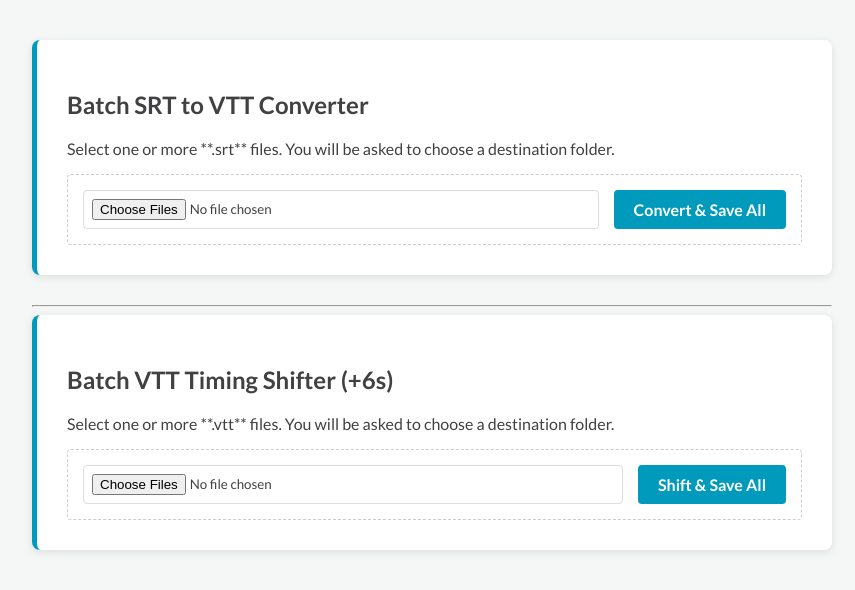
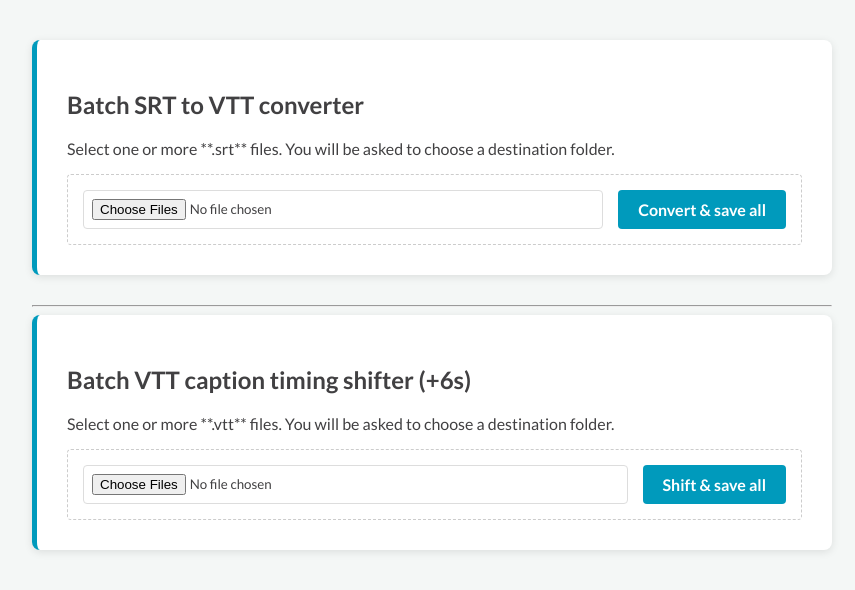
Before and after one commit to UC-DigiProd/caption-tools, a plain HTML site: page index.html in a window 1280 px wide. Shown: the whole page, without its empty margins (208-1063 px from the left). Drawn offline with Linux system fonts and the light colour scheme.

Commit message:
Update index.html

```diff
--- a/index.html
+++ b/index.html
@@ -15,12 +15,12 @@
 
     <main>
         <section class="tool-card">
-            <h2>Batch SRT to VTT Converter</h2>
+            <h2>Batch SRT to VTT converter</h2>
             <p class="instructions">Select one or more **.srt** files. You will be asked to choose a destination folder.</p>
 
             <form id="converter-form" class="upload-form">
                 <input type="file" id="srt-input" accept=".srt" multiple required>
-                <button type="submit">Convert & Save All</button>
+                <button type="submit">Convert & save all</button>
             </form>
             <div id="converter-message" class="result-message"></div>
         </section>
@@ -28,12 +28,12 @@
         <hr>
 
         <section class="tool-card">
-            <h2>Batch VTT Timing Shifter (+6s)</h2>
+            <h2>Batch VTT caption timing shifter (+6s)</h2>
             <p class="instructions">Select one or more **.vtt** files. You will be asked to choose a destination folder.</p>
 
             <form id="shifter-form" class="upload-form">
                 <input type="file" id="vtt-input" accept=".vtt" multiple required>
-                <button type="submit">Shift & Save All</button>
+                <button type="submit">Shift & save all</button>
             </form>
             <div id="shifter-message" class="result-message"></div>
         </section>
```
